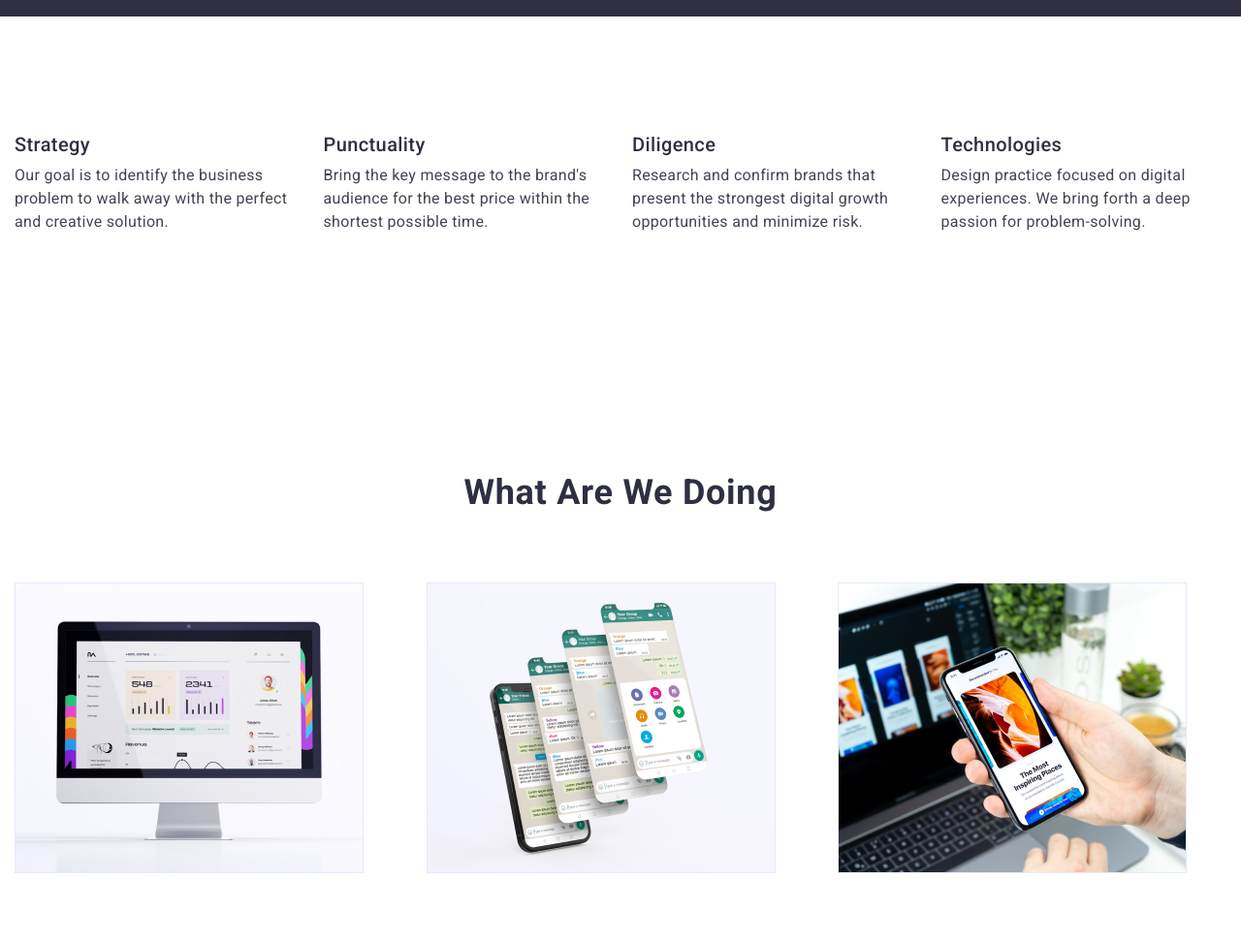
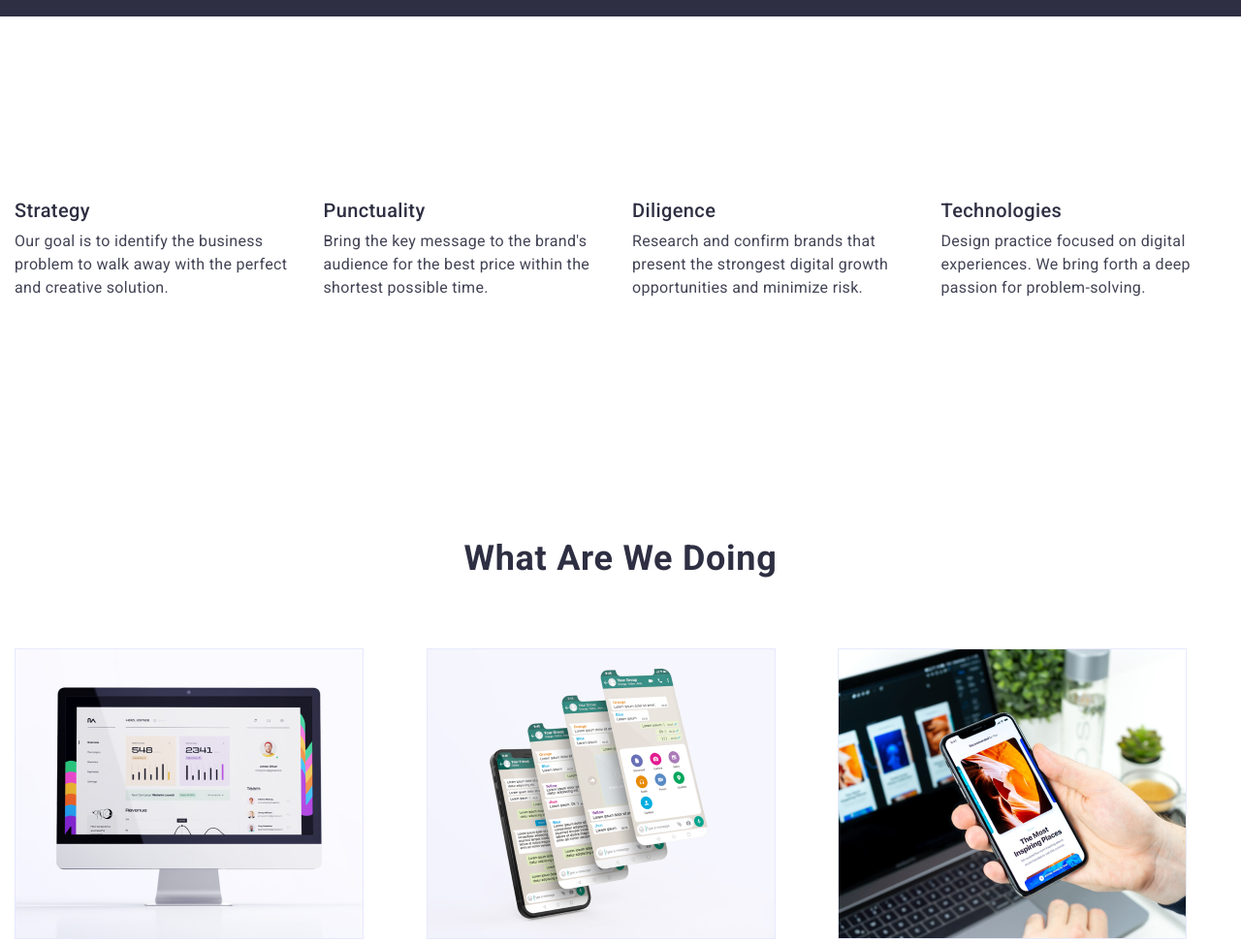
Before and after one commit to denis122121/goit-markup-hw-03, a plain HTML site: page index.html in a window 1280 px wide. Shown: the part 880-1852 px from the top of the page at 97% size. Drawn offline with nearby package versions, Linux system fonts and the light colour scheme.

Commit message:
Update styles.css

```diff
--- a/css/styles.css
+++ b/css/styles.css
@@ -186,8 +186,7 @@ min-width: 105px;
 /* ---------=-=-=-=---------------=-=-= FEATURE */
 
 .feature {
-    margin-top: 120px;
-    margin-bottom: 60px;
+padding: 188px 0
 }
 .headline {
     font-size: 36px;
@@ -214,8 +213,8 @@ min-width: 105px;
 }
 /* --------------------------------------APPS */
 .apps {
-    padding-top: 188px;
-    padding-bottom: 188px;
+    padding-top: 60px;
+    padding-bottom: 120px;
 }
 .apps-img{
     display: flex;
```
